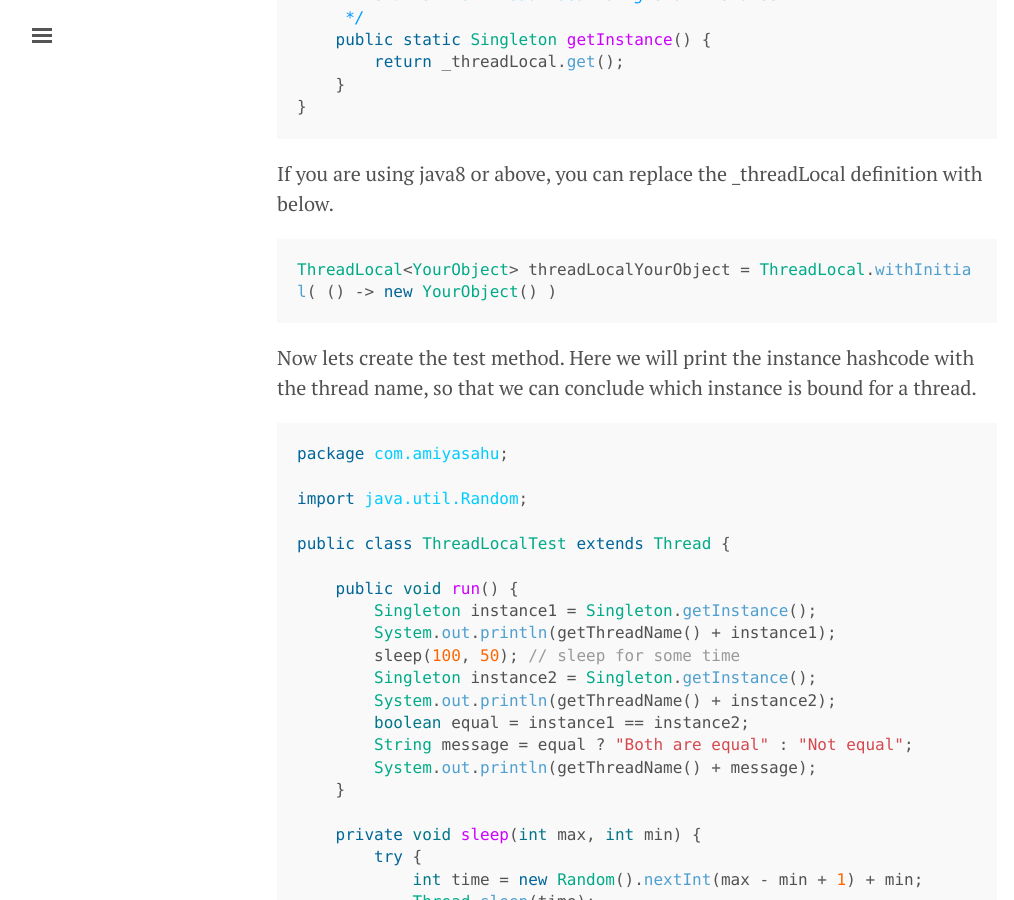
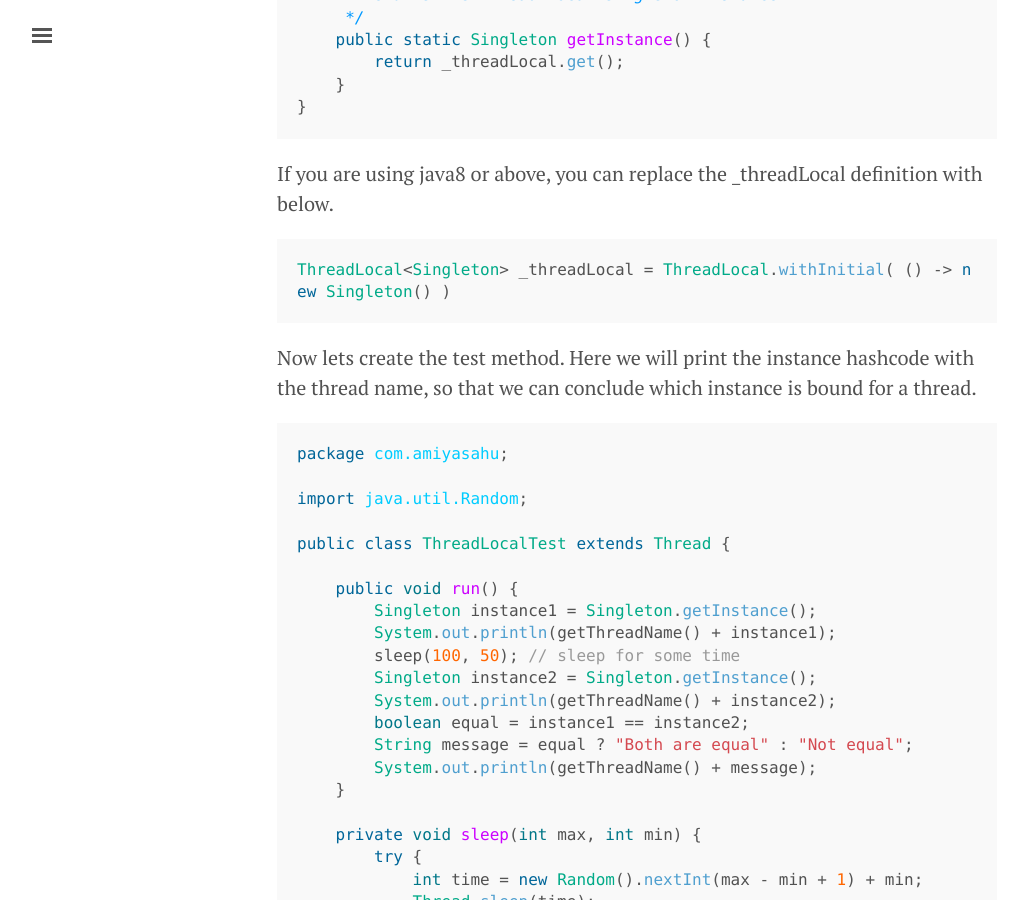
Before and after one commit to amiyasahu/amiyasahu.github.io, a Jekyll site: the page built from index.html, in a window 1280 px wide and 900 px high, scrolled down 1906 px. Shown: the whole window, without its empty margins (3-1017 px from the left). Built offline with Jekyll 4.4.1, drawn with Linux system fonts in a browser that asks for light colours; the list of posts is cut into pages by our own code.

Commit message:
Updated article

```diff
--- a/_posts/2016-10-16-singleton-class-per-thread-in-java.md
+++ b/_posts/2016-10-16-singleton-class-per-thread-in-java.md
@@ -44,7 +44,9 @@ public class Singleton {
 If you are using java8 or above, you can replace the _threadLocal definition with below.
 
 {% highlight java %}
-ThreadLocal<YourObject> threadLocalYourObject = ThreadLocal.withInitial( () -> new YourObject() )
+
+ThreadLocal<Singleton> _threadLocal = ThreadLocal.withInitial( () -> new Singleton() )
+
 {% endhighlight %}
 
 Now lets create the test method. Here we will print the instance hashcode with the thread name, so that we can conclude which instance is bound for a thread.
```
